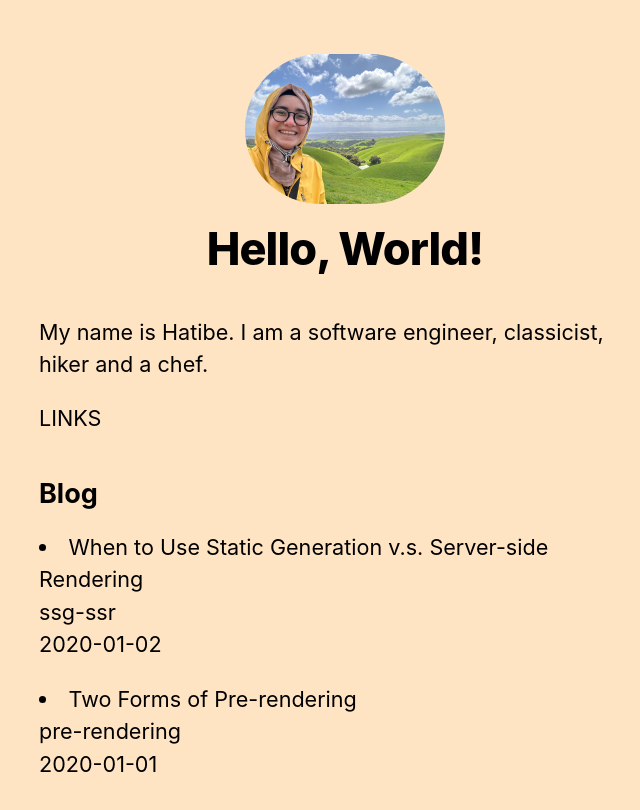
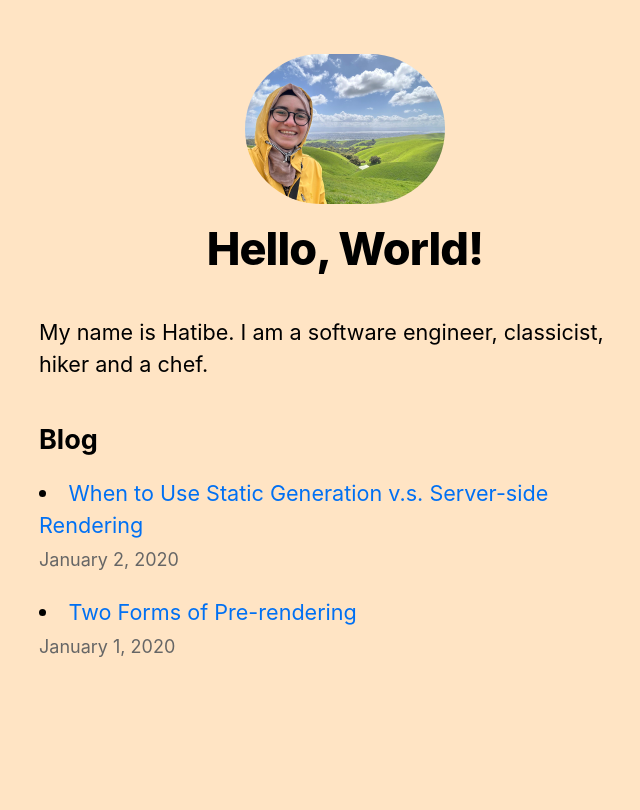
Before and after one commit to hatibek/nextjs-app-demo, a Next.js app: page / in a window 1280 px wide. Shown: the top 810 px of the page, without its empty margins (295-935 px from the left). Built offline with nearby package versions, Linux system fonts and the light colour scheme.

Commit message:
updates styles of the blog post list, adds 404 page

```diff
--- /dev/null
+++ b/pages/404.js
@@ -0,0 +1,4 @@
+// pages/404.js
+export default function Custom404() {
+  return <h1>404 - Page Not Found</h1>;
+}
--- a/pages/index.js
+++ b/pages/index.js
@@ -1,4 +1,6 @@
 import Head from "next/head";
+import Link from "next/link";
+import Date from "../components/date";
 import Layout, { siteTitle } from "../components/layout";
 import utilStyles from "../styles/utils.module.css";
 
@@ -24,17 +26,16 @@
           My name is Hatibe. I am a software engineer, classicist, hiker and a
           chef.
         </p>
-        <p>LINKS</p>
       </section>
       <section className={`${utilStyles.headingMd} ${utilStyles.padding1px}`}>
         <h2 className={utilStyles.headingLg}>Blog</h2>
         {allPostsData.map(({ id, date, title }) => (
           <li className={utilStyles.listItem} key={id}>
-            {title}
+            <Link href={`/posts/${id}`}>{title}</Link>
             <br />
-            {id}
-            <br />
-            {date}
+            <small className={utilStyles.lightText}>
+              <Date dateString={date} />
+            </small>
           </li>
         ))}
       </section>
```
